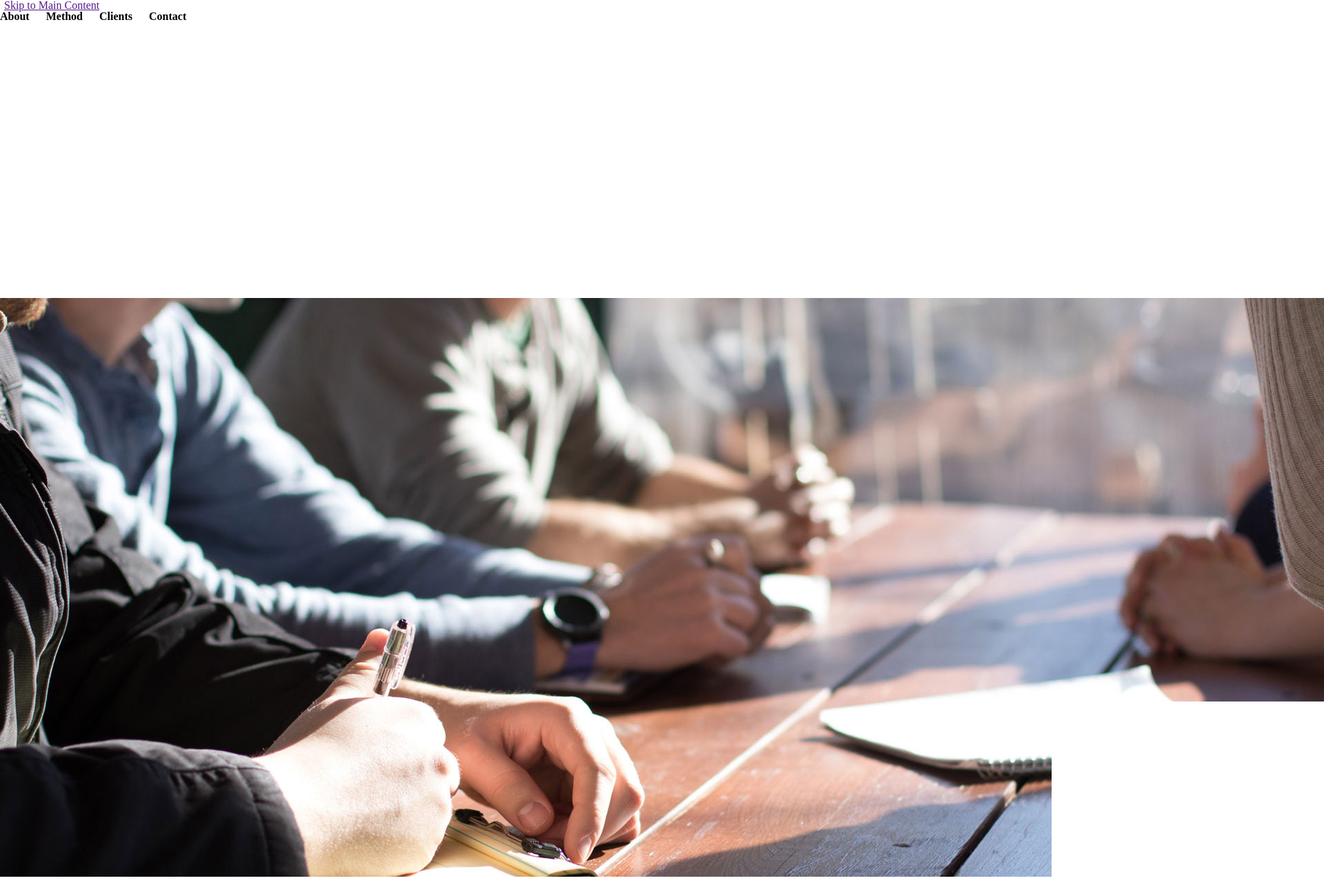
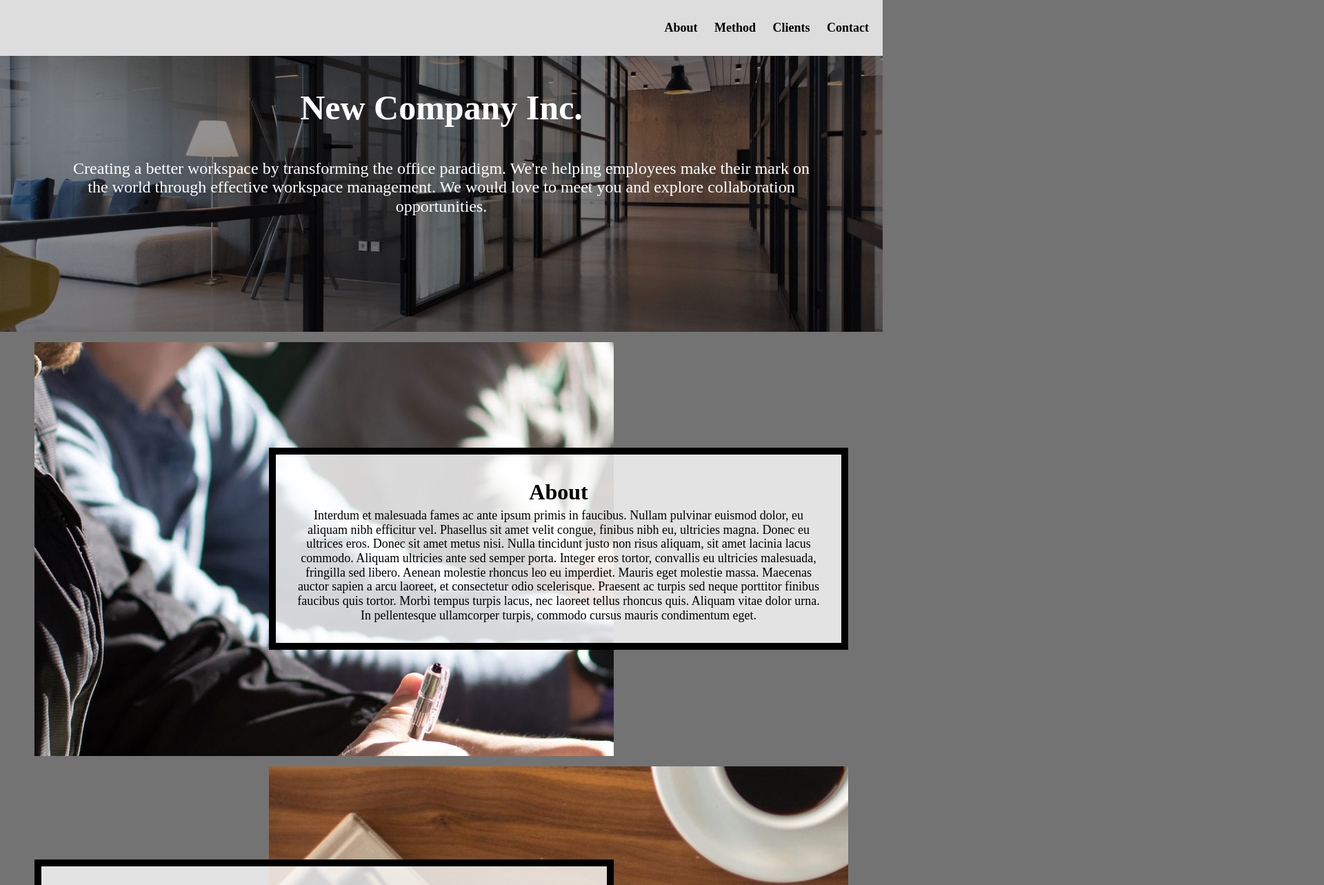
Before and after one commit to Weiskoja/hw4-2022, a plain HTML site: page index.html in a window 1280 px wide. Shown: the top 1283 px of the page at 69% size, 1920 px wide, since content can reach past the window. Drawn offline with Linux system fonts and the light colour scheme.

Commit message:
finished assignment

```diff
--- a/css/style.css
+++ b/css/style.css
@@ -65,6 +65,7 @@ nav a{
 
 nav{
   background-color: #ddd;
+  max-height: max-content;
   padding: 25px 0;
   text-align: left;
 }
@@ -107,47 +108,108 @@ footer{
 
 /* Step 1: Write selector/rule property to add an underline when
 links in the navigation are in the hover or focus state.*/
-
-
+nav a:hover, nav a:focus{
+  text-decoration: underline;
+}
 
 /* Step 2a: Write selector/rule property to position the default position for the skip class element*/
 
+.skip a{
+  position: absolute;
+  top: -40px;
+}
 
 /* Step 2b: Write selector/rule property to position the skip class element when it is in focus*/
-
+.skip a:focus{
+  position: absolute;
+  top: 20px;
+}
 
 /* Step 3: Write selector/rule property to style all elements when in focus*/
-
-
+:focus{
+  border: solid black 2px;
+}
 
 /* Step 4: Write selector/rule property to style the container */
-
+.container{
+  display: grid;
+  grid-template-columns: 1fr 5fr 1fr;
+  grid-template-rows: auto repeat(4,1fr);
+  row-gap: 15px;
+}
 
 /* Step 5: Write selector/rule property to add the background image to the
 first div in the grid  and place it in the grid. */
-
+div:first-of-type{
+  background-image: url("../images/header.jpg");
+  background-repeat: no-repeat;
+  background-size: cover;
+  grid-row: 1/span 1;
+  grid-column: 1/-1;
+}
 
 
 /* Steps 6 and 7: Write the selector/rule properties to add place the next elements in the next
  four rows in the grid. */
-
+ .about, .method, .clients, .contact{
+  grid-column: 2 / span 1;
+ }
+ .about-image, .method-image, .clients-image, .contact-image{
+  max-height: 600px;
+  grid-column: 1/ span 3;
+  overflow:hidden;
+ }
       /*This will be a lot of rules.... but be strategic and combine seletors*/
 
-
+.about, .about-image{
+  grid-row: 2/span 1
+}
+.method, .method-image{
+  grid-row: 3/span 1
+}
+.clients,.clients-image{
+  grid-row: 4/span 1
+}
+.contact,.contact-image{
+  grid-row: 5/span 1;
+}
  /* Step 8: Write the selector/rule property to style the .text-block class. */
-
+.text-block{
+  justify-self: center;
+  align-self: center;
+  text-align: center;
+}
 
 /* Add your media query here */
-
-
+@media  screen and (min-width:799px) {
   /* Step 9: Write the selector/rule property to style the nav element */
-
+  nav{
+    text-align: right;
+    padding: 30px 0px 30px 0px;
+  }
 
   /* Step 10: Write the selector/rule property to update the .container class */
+  .container{
+    display: grid;
+    grid-template-columns: 50px auto 500px auto 50px;
+    grid-row: inherit;
 
+  }
 
   /* Steps 11 and 12: Update the grid-column property of the grid's children (where-needed)*/
+  .about, .clients, .method-image,.contact-image{
+    grid-column: 3/span 2;
 
+  }
+  .method, .contact, .about-image, .clients-image{
+    grid-column: 2/span 2;
+  }
 
 
  /* Step 13:Write the selector/rule property to update the .text-block class */
+
+  .text-block{
+    max-height: 250px;
+    overflow: auto;
+  }
+}
--- a/html5reset.css
+++ /dev/null
@@ -1,102 +0,0 @@
-/*
-html5doctor.com Reset Stylesheet
-v1.6.1
-Last Updated: 2010-09-17
-Author: Richard Clark - http://richclarkdesign.com
-Twitter: @rich_clark
-*/
-
-html, body, div, span, object, iframe,
-h1, h2, h3, h4, h5, h6, p, blockquote, pre,
-abbr, address, cite, code,
-del, dfn, em, img, ins, kbd, q, samp,
-small, strong, sub, sup, var,
-b, i,
-dl, dt, dd, ol, ul, li,
-fieldset, form, label, legend,
-table, caption, tbody, tfoot, thead, tr, th, td,
-article, aside, canvas, details, figcaption, figure,
-footer, header, hgroup, menu, nav, section, summary,
-time, mark, audio, video {
-    margin:0;
-    padding:0;
-    border:0;
-    outline:0;
-    font-size:100%;
-    vertical-align:baseline;
-    background:transparent;
-}
-
-body {
-    line-height:1;
-}
-
-article,aside,details,figcaption,figure,
-footer,header,hgroup,menu,nav,section {
-	display:block;
-}
-
-nav ul {
-    list-style:none;
-}
-
-blockquote, q {
-    quotes:none;
-}
-
-blockquote:before, blockquote:after,
-q:before, q:after {
-    content:'';
-    content:none;
-}
-
-a {
-    margin:0;
-    padding:0;
-    font-size:100%;
-    vertical-align:baseline;
-    background:transparent;
-}
-
-/* change colours to suit your needs */
-ins {
-    background-color:#ff9;
-    color:#000;
-    text-decoration:none;
-}
-
-/* change colours to suit your needs */
-mark {
-    background-color:#ff9;
-    color:#000;
-    font-style:italic;
-    font-weight:bold;
-}
-
-del {
-    text-decoration: line-through;
-}
-
-abbr[title], dfn[title] {
-    border-bottom:1px dotted;
-    cursor:help;
-}
-
-table {
-    border-collapse:collapse;
-    border-spacing:0;
-}
-
-/* change border colour to suit your needs */
-hr {
-    display:block;
-    height:1px;
-    border:0;
-    border-top:1px solid #dc9292;
-    margin:1em 0;
-    padding:0;
-}
-
-input, select {
-    vertical-align:middle;
-}
--- a/index.html
+++ b/index.html
@@ -4,8 +4,8 @@
     <meta charset="utf-8">
     <meta name="viewport" content="width=device-width, initial-scale=1.0">
     <link rel="icon" type="image/png" href="images/logo-drk.png" />
+    <link rel="stylesheet" type="text/css" href="css/html5reset.css">
     <link rel="stylesheet" type="text/css" href="css/style.css">
-    <link rel="stylesheet" type="text/css" href="css/html5reset.css">
     <title>Newer Company Inc.</title>
   </head>
   <body>
--- a/style.css
+++ /dev/null
@@ -1,153 +0,0 @@
-html{
-  scroll-behavior: smooth;
-}
-
-body{
-  background-color: #737373;
-  font-size: 18px;
-  line-height: 1.15;
-  margin: 0;
-  padding: 0;
-}
-
-
-.overview{
-  background-attachment: fixed; /* Parallax effect */
-  background-position: center;  /* Parallax effect */
-  background-repeat: no-repeat; /* Parallax effect */
-  background-size: cover;       /* Parallax effect */
-  color: white;
-  height: 400px;                /* Parallax effect */
-}
-
-
-.overview p{
-  color: white;
-  font-size: 24px;
-  padding: 0 100px;
-  text-align: center;
-}
-
-h1{
-  font-size: 50px;
-  line-height: 1;
-  padding: 50px 0;
-  text-align: center;
-}
-
-h2{
-  font-size: 32px;
-  line-height: 1.5;
-}
-
-nav li{
-  display:inline;
-  padding-right:20px;
-
-}
-
-nav a{
-  color: black;
-  font-weight: bold;
-  text-decoration: none;
-}
-
-
-.skip a{
-  background: white;
-  left: 0;
-  padding: 6px;
-  -webkit-transition: top 1s ease-out;
-  transition: top 1s ease-out;
-  z-index: 1;
-}
-
-
-nav{
-  background-color: #ddd;
-  padding: 25px 0;
-  text-align: left;
-}
-
-footer{
-  background-color: black;
-  color: white;
-  padding-top: 30px;
-  text-align: center;
-}
-
-
-.text-block{
-  background-color: rgba(255, 255, 255, .8);
-  border: 10px solid black;
-  padding: 30px;
-}
-
-
-@media screen and (prefers-reduced-motion: reduce){
-  html{
-      scroll-behavior: auto; /* Removes scroll animation */
-  }
-
-  .skip a{
-    -webkit-transition: none; /* sets to default setting */
-    transition: none;        /* sets to default setting */
-   }
-
-  /*Turn off parallax*/
-  header{
-    background-attachment: initial;
-  }
-}
-
-
-
-/*Your Code Here*/
-/* PLEASE DO NOT REMOVE MY COMMENTS.  THEY HELP US HELP YOU DEBUG. */
-
-/* Step 1: Write selector/rule property to add an underline when
-links in the navigation are in the hover or focus state.*/
-
-
-
-/* Step 2a: Write selector/rule property to position the default position for the skip class element*/
-
-
-/* Step 2b: Write selector/rule property to position the skip class element when it is in focus*/
-
-
-/* Step 3: Write selector/rule property to style all elements when in focus*/
-
-
-
-/* Step 4: Write selector/rule property to style the container */
-
-
-/* Step 5: Write selector/rule property to add the background image to the
-first div in the grid  and place it in the grid. */
-
-
-
-/* Steps 6 and 7: Write the selector/rule properties to add place the next elements in the next
- four rows in the grid. */
-
-      /*This will be a lot of rules.... but be strategic and combine seletors*/
-
-
- /* Step 8: Write the selector/rule property to style the .text-block class. */
-
-
-/* Add your media query here */
-
-
-  /* Step 9: Write the selector/rule property to style the nav element */
-
-
-  /* Step 10: Write the selector/rule property to update the .container class */
-
-
-  /* Steps 11 and 12: Update the grid-column property of the grid's children (where-needed)*/
-
-
-
- /* Step 13:Write the selector/rule property to update the .text-block class */
```
Also changed, not shown: 2 other files.
